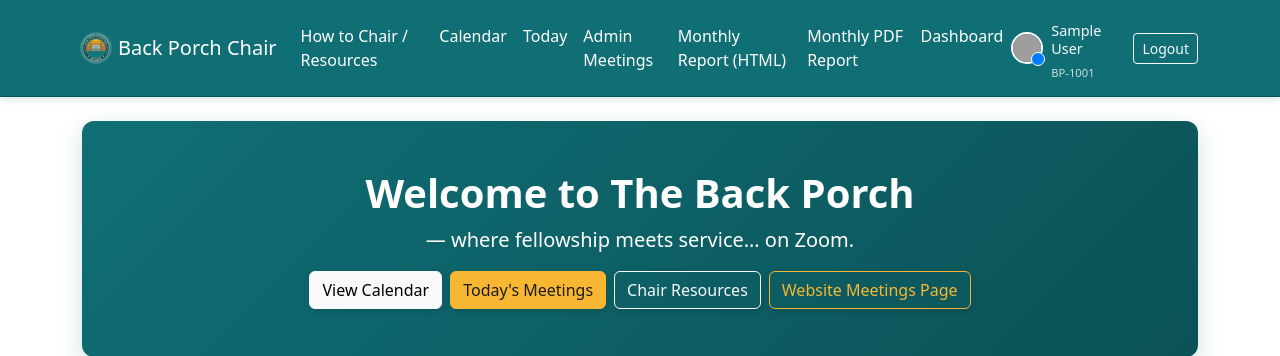
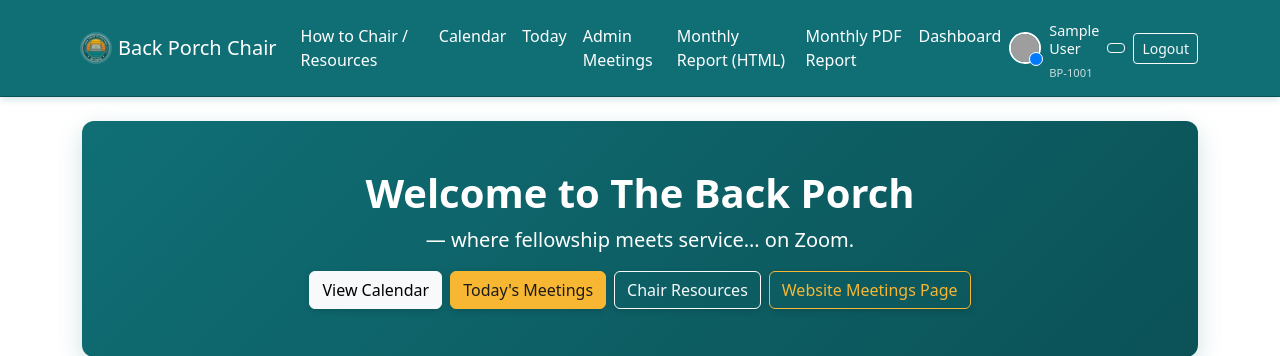
Before and after one commit to jalex0823/bp-chairperson-app, a Flask app: page / in a window 1280 px wide. Shown: the top 356 px of the page. Run offline with Flask 3, Linux system fonts and the light colour scheme; the visitor is signed in with stand-in values (Sample User, id 1); tables that the repository leaves empty hold one stand-in row (values such as "Sample post"); some libraries are stand-ins or nearby versions; grey boxes are pictures that could not be loaded.

Commit message:
Make theme toggle more visible with button styling and adjust icon

```diff
--- a/static/js/theme-toggle.js
+++ b/static/js/theme-toggle.js
@@ -6,36 +6,37 @@
     const themeIcon = document.getElementById('themeIcon');
     const body = document.body;
 
+    if (!themeToggle || !themeIcon) {
+        console.log('Theme toggle elements not found');
+        return;
+    }
+
     // Check for saved theme preference or default to 'light'
     const currentTheme = localStorage.getItem('theme') || 'light';
 
     // Apply the saved theme on page load
     if (currentTheme === 'dark') {
         body.classList.add('dark-theme');
-        themeIcon.classList.remove('fa-toggle-off');
-        themeIcon.classList.add('fa-toggle-on');
-        themeIcon.style.color = '#6c757d'; // Gray for dark mode
+        themeIcon.classList.remove('fa-adjust');
+        themeIcon.classList.add('fa-moon');
     } else {
-        themeIcon.classList.remove('fa-toggle-on');
-        themeIcon.classList.add('fa-toggle-off');
-        themeIcon.style.color = '#ffc107'; // Yellow for light mode
+        themeIcon.classList.remove('fa-moon');
+        themeIcon.classList.add('fa-adjust');
     }
 
     // Toggle theme when button is clicked
     themeToggle.addEventListener('click', function() {
         if (body.classList.contains('dark-theme')) {
-            // Switch to light theme (toggle OFF = light on)
+            // Switch to light theme
             body.classList.remove('dark-theme');
-            themeIcon.classList.remove('fa-toggle-on');
-            themeIcon.classList.add('fa-toggle-off');
-            themeIcon.style.color = '#ffc107'; // Yellow
+            themeIcon.classList.remove('fa-moon');
+            themeIcon.classList.add('fa-adjust');
             localStorage.setItem('theme', 'light');
         } else {
-            // Switch to dark theme (toggle ON = dark mode)
+            // Switch to dark theme
             body.classList.add('dark-theme');
-            themeIcon.classList.remove('fa-toggle-off');
-            themeIcon.classList.add('fa-toggle-on');
-            themeIcon.style.color = '#6c757d'; // Gray
+            themeIcon.classList.remove('fa-adjust');
+            themeIcon.classList.add('fa-moon');
             localStorage.setItem('theme', 'dark');
         }
     });
--- a/templates/base.html
+++ b/templates/base.html
@@ -98,7 +98,7 @@
           </a>
 
           <!-- Display Name and BP ID -->
-          <div class="d-flex flex-column me-3">
+          <div class="d-flex flex-column me-2">
             <span class="navbar-text text-light mb-0" style="line-height: 1.2; font-size: 0.9rem;">
               {{ current_user.display_name }}
             </span>
@@ -108,8 +108,8 @@
           </div>
 
           <!-- Theme Toggle (Light Switch) -->
-          <button id="themeToggle" class="btn btn-link text-light p-1 me-2" title="Toggle Dark/Light Theme" style="font-size: 1.3rem; border: none; background: none;">
-            <i class="fas fa-toggle-off" id="themeIcon"></i>
+          <button id="themeToggle" class="btn btn-sm btn-outline-light me-2" title="Toggle Dark/Light Theme">
+            <i class="fas fa-adjust" id="themeIcon"></i>
           </button>
 
           <a href="{{ url_for('logout') }}" class="btn btn-outline-light btn-sm">
```
